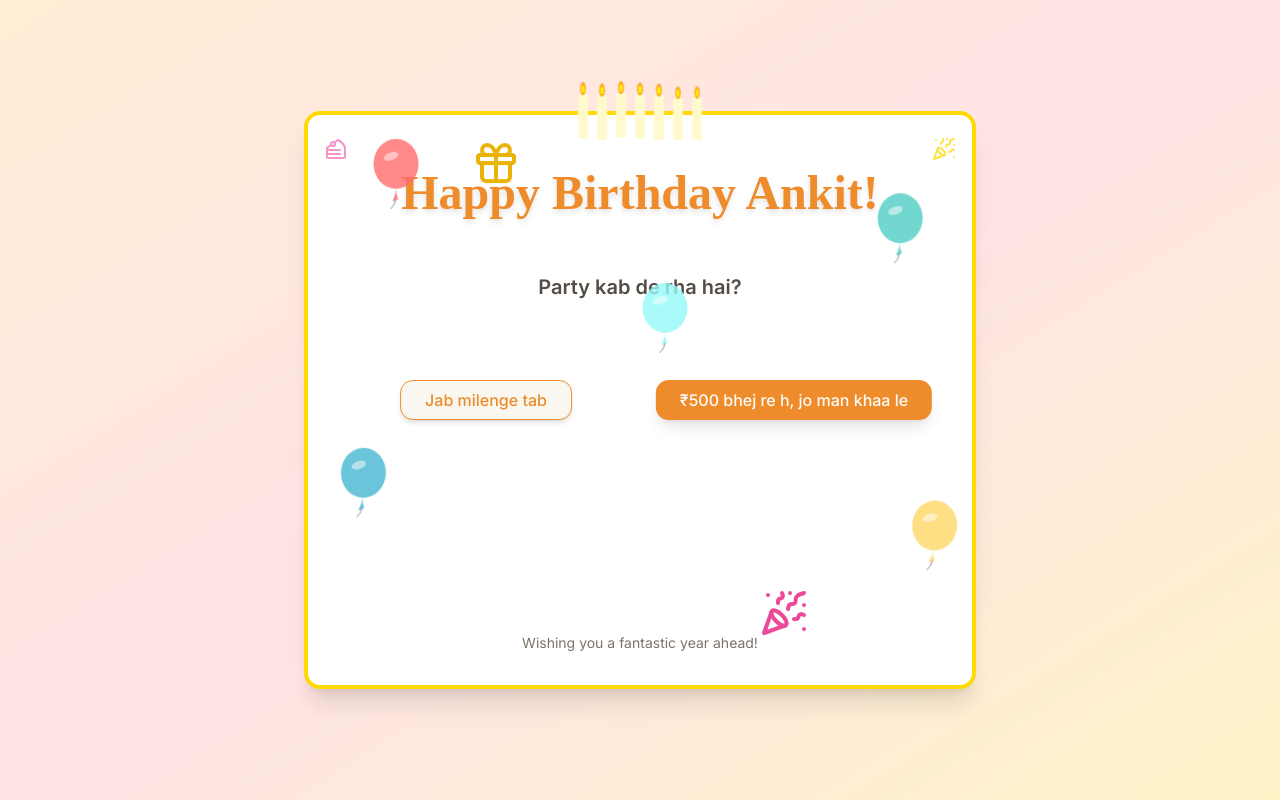
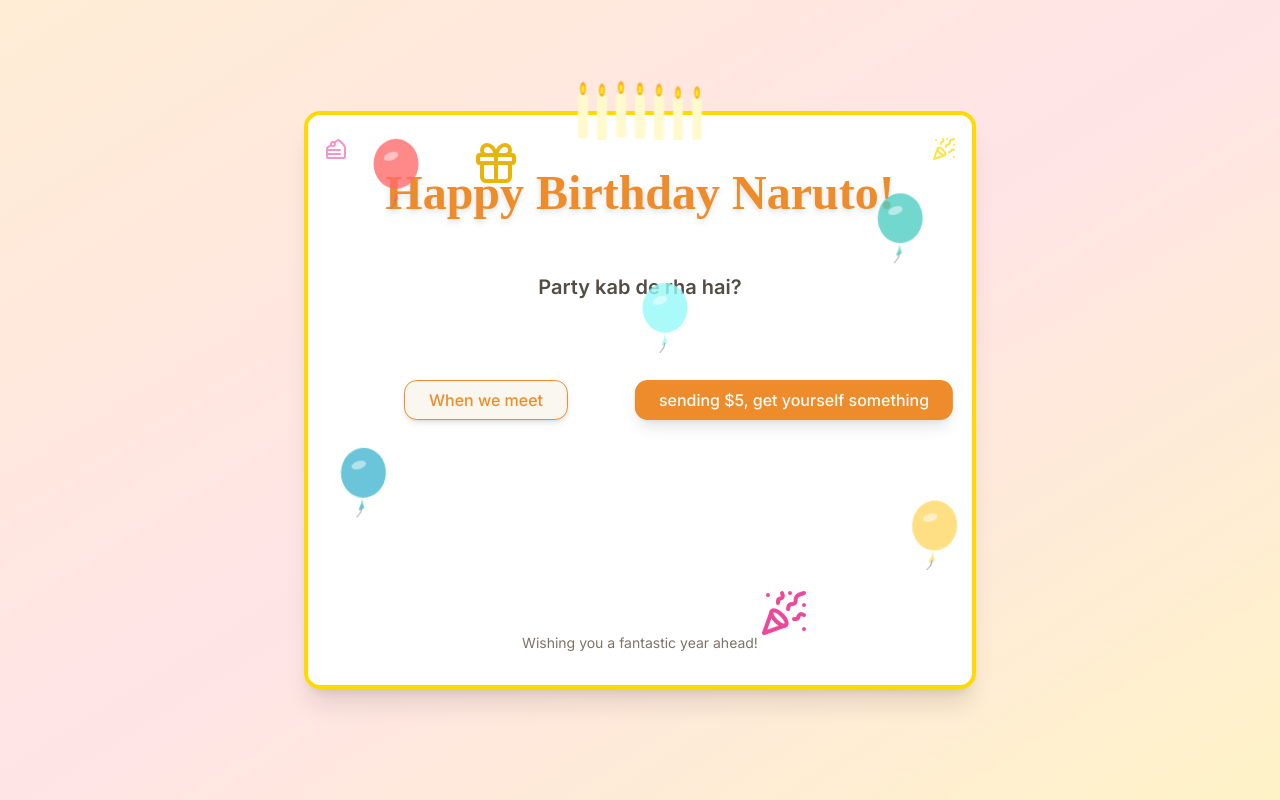
Before and after one commit to naitikkx/cosec, a Next.js app: page / in a window 1280 px wide. Built offline with nearby package versions, Linux system fonts and the light colour scheme.

Commit message:
gumroad ready

```diff
--- a/src/components/BirthdayCard.tsx
+++ b/src/components/BirthdayCard.tsx
@@ -49,7 +49,7 @@ export default function BirthdayCard() {
   const handleSecondButtonClick = () => {
     toast({
       title: "🎉 Done! 🎉",
-      description: "₹500 bhej diye! Enjoy your treat! 😉",
+      description: "sent $5! Enjoy your treat! 😉",
       duration: 5000, // Keep toast longer
     });
     setShowThankYouImage(true); // Show the image and caption
@@ -79,7 +79,7 @@ export default function BirthdayCard() {
             <AnimatedCandles count={7} />
            </div>
           <h1 className="text-5xl font-bold text-primary drop-shadow-md mt-8 font-['Pacifico',_cursive]">
-            Happy Birthday Ankit!
+            Happy Birthday Naruto!
           </h1>
            <div className="absolute top-4 right-4"> <PartyPopper className="text-accent animate-pulse"/> </div>
             <div className="absolute top-4 left-4"> <CakeSlice className="text-pink-400 animate-pulse delay-2"/> </div>
@@ -98,7 +98,7 @@ export default function BirthdayCard() {
                 data-ai-hint="thank you photo"
               />
               <p className="mt-4 text-xl font-semibold text-primary animate-pulse">
-                Thankyou🥳🫂❤️
+                Thankyou bro🥳🫂❤️
               </p>
             </div>
           ) : (
@@ -117,7 +117,7 @@ export default function BirthdayCard() {
                   onMouseEnter={handleMouseEnter}
                   // onClick={handleMouseEnter} // Optional: For touch devices
                 >
-                  Jab milenge tab
+                  When we meet
                 </Button>
               )}
 
@@ -127,7 +127,7 @@ export default function BirthdayCard() {
                 style={{ zIndex: 10 }} // Ensure it's below the moving button if they overlap
                 onClick={handleSecondButtonClick}
               >
-                ₹500 bhej re h, jo man khaa le
+                sending $5, get yourself something
               </Button>
             </div>
           )}
```
